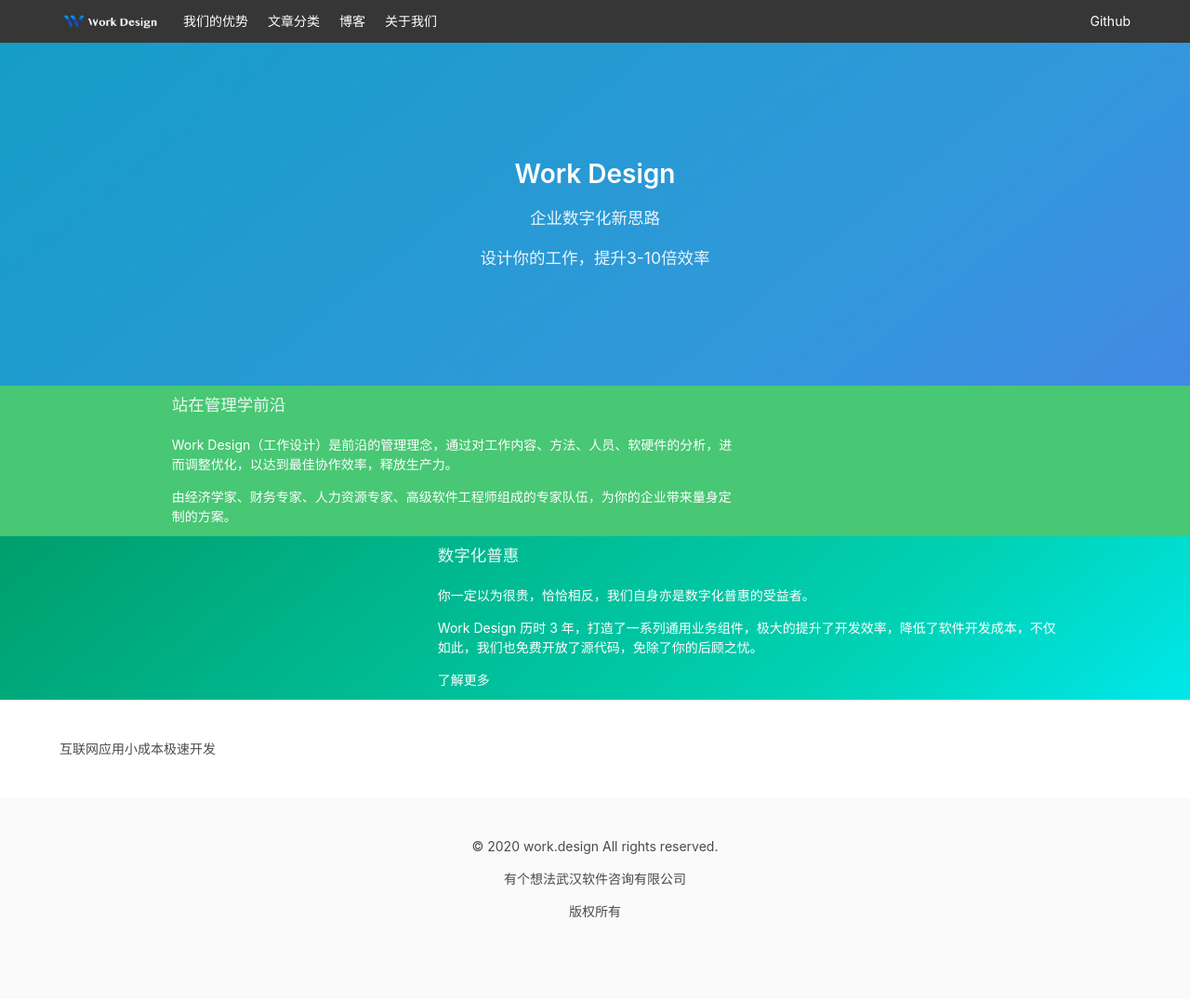
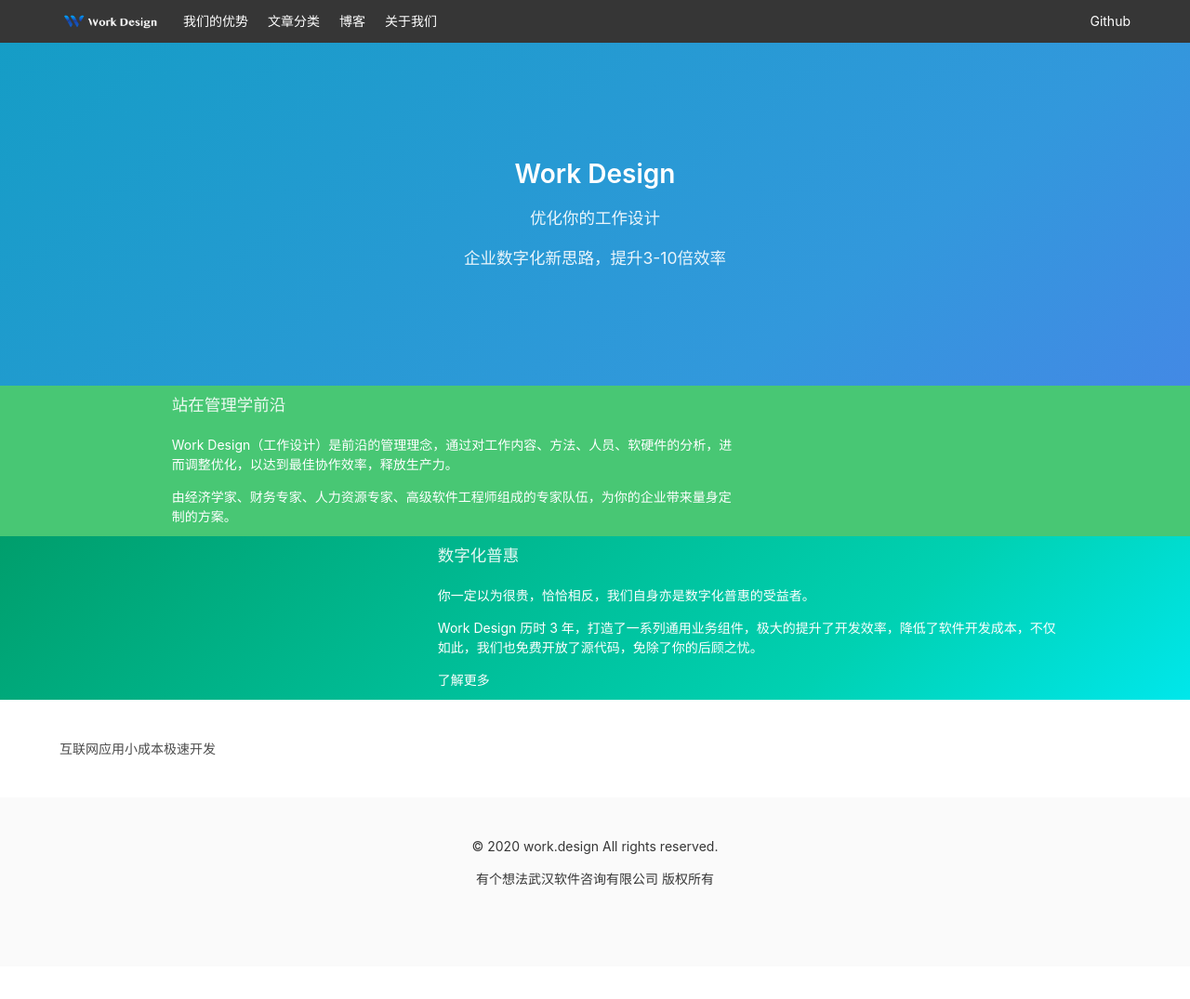
Before and after one commit to yigexiangfa/yigexiangfa.github.io, a Jekyll site: the page built from index.md, in a window 1280 px wide. Shown: the whole page at 93% size. Built offline with Jekyll 4.4.1, drawn with Linux system fonts in a browser that asks for light colours; after the commit the page ends 1040 px from its top, so only the background shows below that.

```diff
--- a/_includes/footer.html
+++ b/_includes/footer.html
@@ -1,8 +1,6 @@
 <footer class="footer">
-  <div class="ui divider"></div>
-  <div class="content has-text-centered">
-    <p class="text-center text-muted">&copy; {{ site.time | date: '%Y' }} work.design All rights reserved.</p>
-    <p class="text-center">有个想法武汉软件咨询有限公司</p>
-    <p class="text-center text-muted">版权所有</p>
+  <div class="content has-text-centered has-text-grey-darker">
+    <p>&copy; {{ site.time | date: '%Y' }} work.design All rights reserved.</p>
+    <p>有个想法武汉软件咨询有限公司 版权所有</p>
   </div>
 </footer>
--- a/_layouts/door.html
+++ b/_layouts/door.html
@@ -5,8 +5,8 @@ layout: default
 <section class="hero is-info is-medium is-bold">
   <div class="hero-body container has-text-centered">
     <h1 class="title is-spaced">Work Design</h1>
-    <h2 class="subtitle">企业数字化新思路</h2>
-    <h2 class="subtitle">设计你的工作，提升3-10倍效率</h2>
+    <h2 class="subtitle">优化你的工作设计</h2>
+    <h2 class="subtitle">企业数字化新思路，提升3-10倍效率</h2>
   </div>
 </section>
 <section class="hero is-success">
```
Also changed, not shown: assets/stylesheets/bulma.css.
